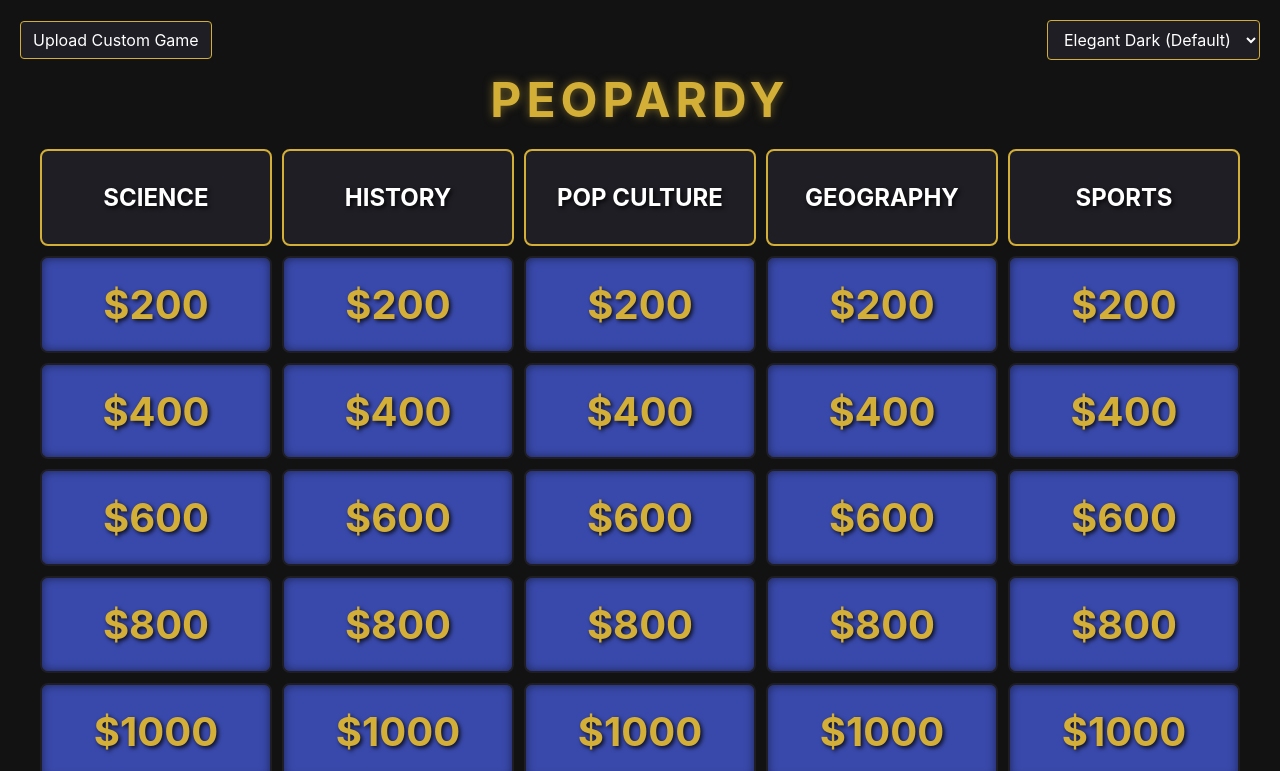
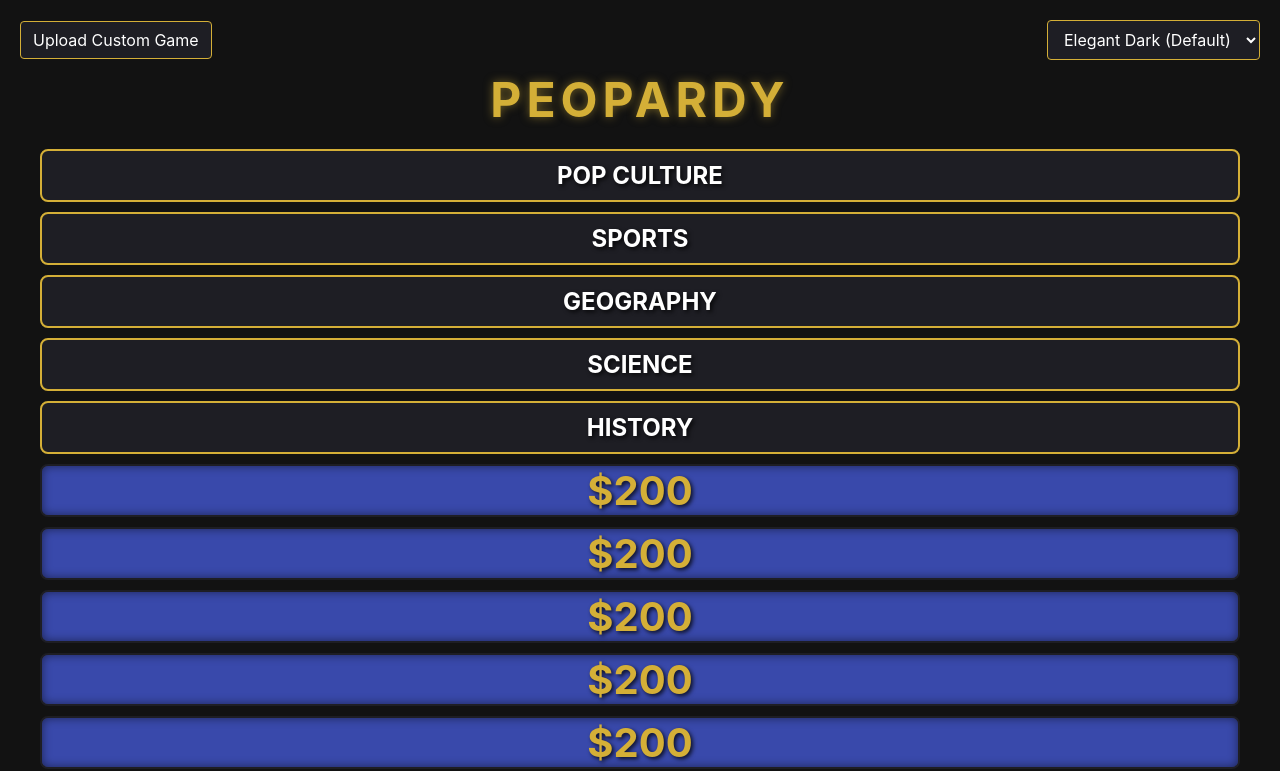
Before and after one commit to KhuzemahHQ/Peopardy, a React (Vite) app: page / in a window 1280 px wide. Shown: the top 771 px of the page. Built offline with nearby package versions, Linux system fonts and the light colour scheme.

Commit message:
Implement question picking algorithm to enforce 5x5 grid

```diff
--- a/src/App.tsx
+++ b/src/App.tsx
@@ -11,19 +11,64 @@ interface Clue {
 
 interface Category {
   name: string;
-  questions: Clue[];
+  questions: (Clue | null)[];
 }
 
 interface GameData {
   categories: Category[];
 }
 
+const shuffleArray = <T,>(array: T[]): T[] => {
+  const newArr = [...array];
+  for (let i = newArr.length - 1; i > 0; i--) {
+    const j = Math.floor(Math.random() * (i + 1));
+    [newArr[i], newArr[j]] = [newArr[j], newArr[i]];
+  }
+  return newArr;
+};
+
+const processGameData = (rawData: GameData): GameData => {
+  if (rawData.categories.length < 5) {
+    throw new Error('Game data must have at least 5 categories.');
+  }
+
+  // Pick 5 categories randomly
+  const pickedCategories = shuffleArray(rawData.categories).slice(0, 5);
+  const targetValues = [200, 400, 600, 800, 1000];
+
+  const processedCategories = pickedCategories.map(cat => {
+    const pickedQuestions = targetValues.map(value => {
+      // Find all questions in this category with the target value
+      const candidates = cat.questions.filter(q => q && q.value === value);
+      if (candidates.length > 0) {
+        // Pick one at random
+        return candidates[Math.floor(Math.random() * candidates.length)];
+      }
+      // Leave space blank if no question of this difficulty exists
+      return null;
+    });
+
+    return {
+      name: cat.name,
+      questions: pickedQuestions
+    };
+  });
+
+  return { categories: processedCategories };
+};
+
 function App() {
   const [activeClue, setActiveClue] = useState<Clue | null>(null);
   const [revealedClues, setRevealedClues] = useState<Set<string>>(new Set());
   const [showAnswer, setShowAnswer] = useState<boolean>(false);
   const [theme, setTheme] = useState<string>('elegant');
-  const [data, setData] = useState<GameData>(defaultGameData as GameData);
+  const [data, setData] = useState<GameData>(() => {
+    try {
+      return processGameData(defaultGameData as GameData);
+    } catch {
+      return defaultGameData as GameData;
+    }
+  });
 
   useEffect(() => {
     document.documentElement.setAttribute('data-theme', theme);
@@ -70,7 +115,8 @@ function App() {
           throw new Error('Invalid JSON structure. Each category must have a "name" and a "questions" array.');
         }
 
-        setData(json as GameData);
+        const processed = processGameData(json as GameData);
+        setData(processed);
         setRevealedClues(new Set()); // Reset board
       } catch (error: any) {
         alert(error.message || 'Error parsing JSON file.');
@@ -80,9 +126,6 @@ function App() {
     // Clear input so the same file can be uploaded again if needed
     event.target.value = '';
   };
-
-  const maxQuestions = Math.max(...data.categories.map(c => c.questions?.length || 0));
-  const rowIndices = Array.from({ length: maxQuestions }, (_, i) => i);
 
   return (
     <div className="app-container">
@@ -115,15 +158,15 @@ function App() {
       </header>
 
       {/* Main Board */}
-      <main className="board" style={{ gridTemplateColumns: `repeat(${data.categories.length}, 1fr)` }}>
+      <main className="board">
         {data.categories.map((category, index) => (
           <div key={`cat-${index}`} className="category-header">
             {category.name}
           </div>
         ))}
 
-        {/* Render rows dynamically based on maxQuestions */}
-        {rowIndices.map((rowIndex) => (
+        {/* Render exactly 5 rows to stick to the 5x5 grid */}
+        {[0, 1, 2, 3, 4].map((rowIndex) => (
           <React.Fragment key={`row-${rowIndex}`}>
             {data.categories.map((category, catIndex) => {
               const clue = category.questions[rowIndex];
```
